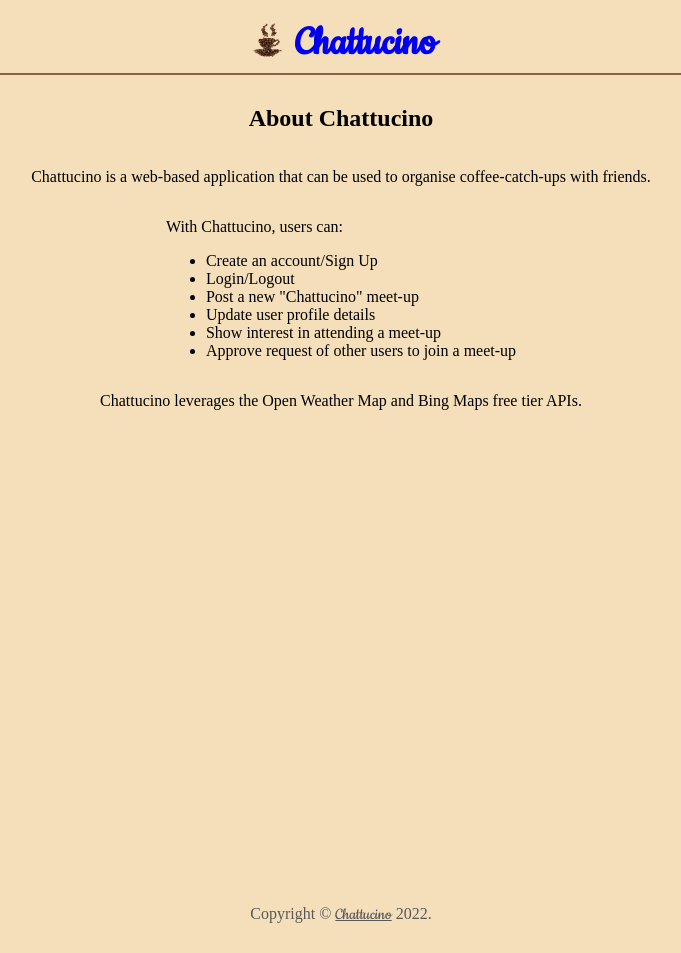
After one commit to VasiliiSikora/Chattucino, a Flask app: page /about in a window 1280 px wide. The commit adds this page. Shown: the whole page, without its empty margins (299-980 px from the left). Run offline with Flask 2, Linux system fonts and the light colour scheme; some libraries are stand-ins or nearby versions.

Commit message:
Fixed interest button for when user logged in

```diff
--- a/app.py
+++ b/app.py
@@ -1,6 +1,7 @@
 from crypt import methods
 from email.policy import default
 import re
+from click import pass_context
 from flask import Flask, render_template, redirect, request, session, jsonify
 import psycopg2
 import bcrypt
@@ -58,7 +59,7 @@ def index():
             for row in weather_results:
                 date = convert_unix_time(row['dt'])
                 if str(date) == str(post['date']):
-                    post['temperature'] = row['temp']['day']
+                    post['temperature'] = "{:0.1f}".format(row['temp']['day'])
                     post['weather'] = row['weather'][0]['main']
                     icon = row['weather'][0]['icon']
                     post['icon'] = f'http://openweathermap.org/img/wn/{icon}@2x.png'
@@ -72,6 +73,13 @@ def index():
         going = db_selector(DB_URL,f"SELECT COUNT(*) FROM interested WHERE (post_id={post['post_id']} AND (going='Y'))")
         if going!=[]:
             post['going'] = going[0][0]
+
+        #check if user already expressed interest
+        going_check = db_selector(DB_URL,f"SELECT interested_user FROM interested WHERE (post_id={post['post_id']} AND (going='Y' OR going='P'))")
+        post['going_check'] = []
+        for interested_user in going_check:
+            post['going_check'].append(interested_user[0])
+
     # conn.close()
 
     user_id=session.get('user_id')
@@ -115,9 +123,10 @@ def signup_action():
     email = request.form.get('email')
     password = request.form.get('password')
     pw_confirm = request.form.get('confirm')
+    print(password=='')
     fav_coffee = request.form.get('fav_coffee')
     default_beans = 0
-    if password == pw_confirm and name!=None and password != None and email != None and fav_coffee != None:
+    if password == pw_confirm and name!='' and password != '' and email != '' and fav_coffee != '':
         hashed_pw = bcrypt.hashpw(password.encode(), bcrypt.gensalt()).decode()
     else:
         return render_template('failed.html')
@@ -126,7 +135,8 @@ def signup_action():
 
 @app.route('/login')
 def login():
-    return render_template('login.html')
+    user_cookie = cookie_get(DB_URL)
+    return render_template('login.html', user_cookie=user_cookie)
 
 @app.route('/login_action', methods=['POST'])
 def login_action():
@@ -183,12 +193,11 @@ def more_detail():
         for row in weather_results:
             date = convert_unix_time(row['dt'])
             if str(date) == str(post['date']):
-                post['temperature'] = row['temp']['day']
+                post['temperature'] = "{:0.1f}".format(row['temp']['day'])
                 post['weather'] = row['weather'][0]['main']
                 icon = row['weather'][0]['icon']
                 post['icon'] = f'http://openweathermap.org/img/wn/{icon}@2x.png'
 
-        #Need to resolve search query by having more detailed location
         map_url = static_map_get(f"{post['street_address']}, {post['location']}, {post['state']} Australia")
 
         interested = db_selector(DB_URL,f"SELECT COUNT(*) FROM interested WHERE (post_id={post['post_id']} AND (going='P' OR going='Y'))")
@@ -235,11 +244,6 @@ def user_profile():
     today_compare = datetime.strptime(today, '%Y-%m-%d').date()
     user_page = request.args.get('id')
     user_id = session['user_id']
-    print(user_id, "hello")
-    # conn = psycopg2.connect(DB_URL)
-    # cur = conn.cursor()
-    # cur.execute('SELECT post_id, posts.user_id, name, fav_coffee, location, flair, date, max_people FROM posts INNER JOIN users ON users.user_id = posts.user_id') #Pull post data
-    # results = cur.fetchall()
     user_details = db_selector(DB_URL, f'SELECT name, about, hometown, age FROM user_page INNER JOIN users ON user_page.user_id=users.user_id WHERE user_page.user_id={user_page}')
     profile_info = []
     for row in user_details:
@@ -272,7 +276,7 @@ def user_profile():
             for row in weather_results:
                 date = convert_unix_time(row['dt'])
                 if str(date) == str(post['date']):
-                    post['temperature'] = row['temp']['day']
+                    post['temperature'] = "{:0.1f}".format(row['temp']['day'])
                     post['weather'] = row['weather'][0]['main']
                     icon = row['weather'][0]['icon']
                     post['icon'] = f'http://openweathermap.org/img/wn/{icon}@2x.png'
@@ -286,11 +290,14 @@ def user_profile():
         else:
             post['going'] = 0
 
-        interested = db_selector(DB_URL,f"SELECT name, users.user_id FROM interested INNER JOIN users ON interested.interested_user=users.user_id WHERE (post_id={post['post_id']} AND going='P')")
-        if interested!=[]:
-            post['interested'] = interested[0][0]
+
+        interested_users = db_selector(DB_URL,f"SELECT COUNT(*) FROM interested WHERE (post_id={post['post_id']} AND (going='P' OR going='Y'))")
+        if interested_users!=[]:
+            post['interested'] = interested_users[0][0]
         else:
             post['interested'] = 0
+
+        interested = db_selector(DB_URL,f"SELECT name, users.user_id FROM interested INNER JOIN users ON interested.interested_user=users.user_id WHERE (post_id={post['post_id']} AND going='P')")
 
         for entry in interested:
             interest = {
@@ -299,7 +306,12 @@ def user_profile():
             }
             interest_list.append(interest)
 
-    print(interest_list)
+        #check if user already expressed interest
+        going_check = db_selector(DB_URL,f"SELECT interested_user FROM interested WHERE (post_id={post['post_id']} AND (going='Y' OR going='P'))")
+        post['going_check'] = []
+        for interested_user in going_check:
+            post['going_check'].append(interested_user[0])
+        print(post['going_check'])
 
     # conn.close()
     user_cookie = cookie_get(DB_URL)
@@ -309,7 +321,8 @@ def user_profile():
 @app.route('/update')
 def update():
     user_id=session.get('user_id')
-    return render_template('update.html', user_id=user_id)
+    user_cookie = cookie_get(DB_URL)
+    return render_template('update.html', user_id=user_id, user_cookie=user_cookie)
 
 @app.route('/update_action', methods=["POST"])
 def update_action():
@@ -329,6 +342,11 @@ def approve():
 
     return redirect(f'/post_detail?post_id={post_id}')
 
+@app.route('/about')
+def about():
+    user_cookie = cookie_get(DB_URL)
+    return render_template('about.html', user_cookie=user_cookie)
+
 #Important for Heroku to work:
 if __name__ == "__main__":
     app.run(debug=True)
--- a/map.py
+++ b/map.py
@@ -20,6 +20,6 @@ def location_get(location):
 def static_map_get(location):
     [lat, lon] = location_get(location)
     API_KEY = 'AoqFXS5Ki1QMFt0XF-02zhn_5CJBBSBRy4EHGrPKHBzMe0uQGXT87m1Kp3Hw4xI1'
-    map_URL = f'https://dev.virtualearth.net/REST/v1/Imagery/Map/Road/{lat},{lon}/16?mapSize=400,400&pp={lat},{lon}&key=AoqFXS5Ki1QMFt0XF-02zhn_5CJBBSBRy4EHGrPKHBzMe0uQGXT87m1Kp3Hw4xI1'
+    map_URL = f'https://dev.virtualearth.net/REST/v1/Imagery/Map/Road/{lat},{lon}/16?mapSize=450,400&pp={lat},{lon}&key=AoqFXS5Ki1QMFt0XF-02zhn_5CJBBSBRy4EHGrPKHBzMe0uQGXT87m1Kp3Hw4xI1'
 
     return map_URL
--- a/seed.sql
+++ b/seed.sql
@@ -14,3 +14,6 @@ SELECT name, users.user_id FROM interested INNER JOIN users ON interested.intere
 UPDATE posts SET date='2022-05-08' WHERE post_id=1;
 UPDATE posts SET date='2022-05-09' WHERE post_id=2;
 UPDATE posts SET date='2022-05-06' WHERE post_id=3;
+
+UPDATE users SET name='John Smith' WHERE user_id=3;
+UPDATE users SET email='john.smith@emailsite.com' WHERE user_id=3;
--- /dev/null
+++ b/static/js/main_script.js
@@ -0,0 +1,22 @@
+// Password Checker:
+email = document.getElementById('signup_email')
+errorMessage = document.getElementById('error')
+signupButton = document.getElementById('signup_disabler')
+signupButton.disabled=true
+console.log(signupButton)
+// Utilised: https://stackoverflow.com/questions/68156642/can-i-use-an-event-listener-to-validate-an-email-address-after-its-entered-with
+email.addEventListener("input", (e) => {
+    const emailInputValue = e.currentTarget.value;
+    if(emailInputValue=='') {
+        errorMessage.innerText = ''
+        signupButton.disabled=true
+    }
+    else if( /^[a-zA-Z0-9._-]+@[a-zA-Z0-9.-]+\.[a-zA-Z]{2,6}$/.test(emailInputValue) != true) {
+        errorMessage.innerText = 'Email address is an invalid format'
+        signupButton.disabled=true
+
+    } else {
+        errorMessage.innerText = ''
+        signupButton.disabled=false
+    }
+   })
--- a/static/styles.css
+++ b/static/styles.css
@@ -17,8 +17,9 @@ a {
     padding-top: 30px;
     padding-bottom: 60px;
     /* height: 85vh; */
+    min-height: 100vh;
     display: flex;
-    justify-content: center;
+    /* justify-content: center; */
     flex-direction: column;
     align-items: center;
     margin-top: -20px;
--- /dev/null
+++ b/templates/about.html
@@ -0,0 +1,20 @@
+{% extends 'base.html' %}
+
+{% block content %}
+<h2>About Chattucino</h2>
+<p>Chattucino is a web-based application that can be used to organise coffee-catch-ups with friends.</p>
+<div>
+    <p>With Chattucino, users can:</p>
+    <ul>
+        <li>Create an account/Sign Up</li>
+        <li>Login/Logout</li>
+        <li>Post a new "Chattucino" meet-up</li>
+        <li>Update user profile details</li>
+        <li>Show interest in attending a meet-up</li>
+        <li>Approve request of other users to join a meet-up</li>
+    </ul>
+</div>
+
+<p>Chattucino leverages the Open Weather Map and Bing Maps free tier APIs.</p>
+
+{% endblock %}
--- a/templates/base.html
+++ b/templates/base.html
@@ -5,6 +5,7 @@
     <meta http-equiv="X-UA-Compatible" content="IE=edge">
     <meta name="viewport" content="width=device-width, initial-scale=1.0">
     <link rel="stylesheet" href="/static/styles.css">
+    <script defer src="../static/js/main_script.js"></script>
     <link rel="preconnect" href="https://fonts.googleapis.com">
     <link rel="preconnect" href="https://fonts.gstatic.com" crossorigin>
     <link href="https://fonts.googleapis.com/css2?family=Cookie&display=swap" rel="stylesheet">
--- a/templates/home.html
+++ b/templates/home.html
@@ -29,7 +29,7 @@
             {% endif %}
             <div class="clickables">
                 <a href="/post_detail?post_id={{ post['post_id'] }}" style="padding-bottom: -3px;position: relative;bottom: -4px;font-size: 15px;">More Detail...</a>
-                {% if post['date']>today and user_cookie!=None and post['user_id']!=user_id and post['max_people']>post['going'] %}
+                {% if post['date']>today and user_cookie!=None and post['user_id']!=user_id and post['max_people']>post['going'] and user_id not in post['going_check'] %}
                     <form action="/request_to_go" class="button" method="POST">
                         <input type="hidden" name="post_id" value="{{ post['post_id'] }}">
                         <input type="submit" value="I'm Interested" />
--- a/templates/update.html
+++ b/templates/update.html
@@ -2,7 +2,7 @@
 
 {% block content %}
     <div>
-        <h2>Create an Account</h2>
+        <h2>Update account info</h2>
         <form action="/update_action" method="POST" id="update_form">
             <input type="hidden" name="id" value="{{ user_id }}">
             <div>
--- a/templates/user_profile.html
+++ b/templates/user_profile.html
@@ -41,7 +41,7 @@
             {% endif %}
             <div class="clickables">
                 <a href="/post_detail?post_id={{ post['post_id'] }}" style="padding-bottom: -3px;position: relative;bottom: -4px;font-size: 15px;">More Detail...</a>
-                {% if post['date']>today and user_cookie!=None and post['user_id']!=user_id%}
+                {% if post['date']>today and user_cookie!=None and post['user_id']!=user_id and post['max_people']>post['going'] and user_id not in post['going_check'] %}
                     <form action="/request_to_go" class="button" method="POST">
                         <input type="hidden" name="post_id" value="{{ post['post_id'] }}">
                         <input type="submit" value="I'm Interested" />
```
Also changed, not shown: templates/post_detail.html (+9 -7 lines), templates/sign_up.html (+5 -4 lines), README.md, js.js (deleted).
